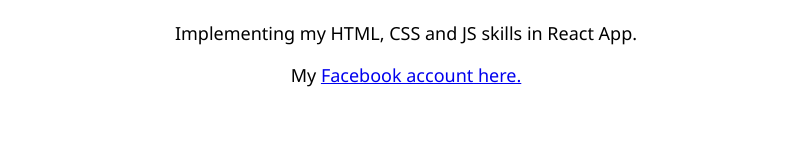
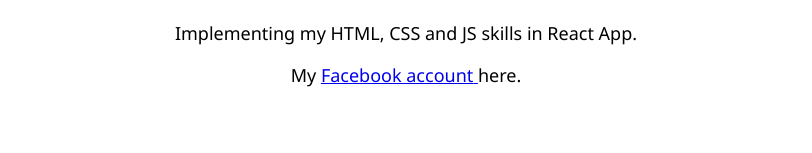
Before and after one commit to Rej327/First-writing-in-React-App, a React (Create React App) app: page / in a window 1280 px wide. Shown: the part 130-283 px from the top of the page, without its empty margins (234-1046 px from the left). Built offline with nearby package versions, Linux system fonts and the light colour scheme.

Commit message:
update home

```diff
--- a/src/Home.js
+++ b/src/Home.js
@@ -8,7 +8,11 @@ const Home = () => {
       <h1> {title} </h1>
       <p>Implementing my {language} skills in React App.</p>
       <p>
-        My <a href={fbLink}>Facebook account here.</a>
+        My{" "}
+        <a href={fbLink} target="_blank">
+          Facebook account{" "}
+        </a>
+        here.
       </p>
     </div>
   );
```
